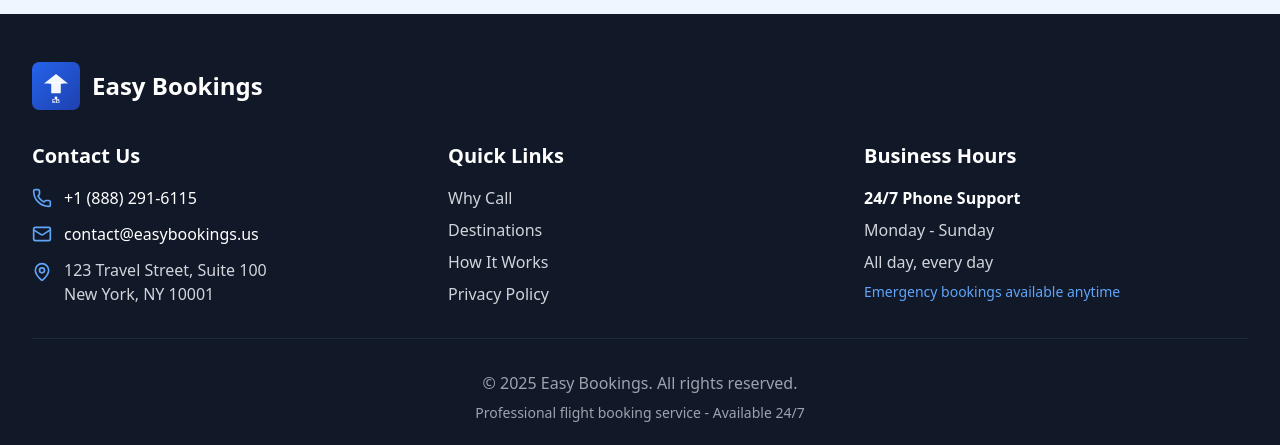
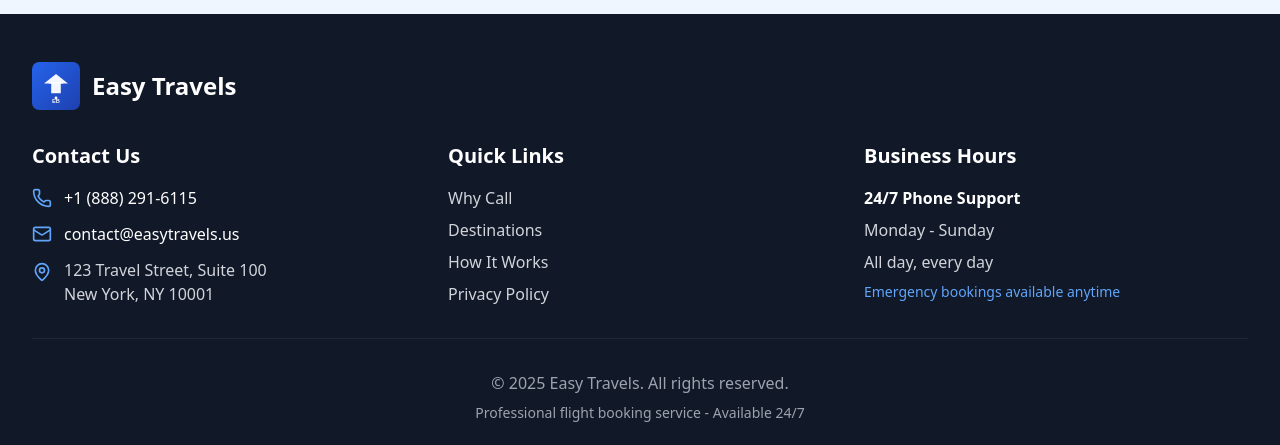
Before and after one commit to ddangerdevil/easytravels, a React (Vite) app: page / in a window 1280 px wide. Shown: the part 3210-3655 px from the top of the page. Built offline with nearby package versions, Linux system fonts and the light colour scheme.

Commit message:
Update Footer.tsx

```diff
--- a/src/components/Footer.tsx
+++ b/src/components/Footer.tsx
@@ -13,7 +13,7 @@ export function Footer({
             alt="Easy Bookings Logo"
             className="w-12 h-12"
           />
-          <span className="text-2xl font-bold">Easy Bookings</span>
+          <span className="text-2xl font-bold">Easy Travels</span>
         </div>
         <div className="grid grid-cols-1 md:grid-cols-3 gap-8 mb-8">
           <div>
@@ -28,7 +28,7 @@ export function Footer({
               <div className="flex items-center gap-3">
                 <MailIcon className="w-5 h-5 text-blue-400" />
                 <a href="mailto:contact@easybookings.us" className="hover:text-blue-400 transition-colors">
-                  contact@easybookings.us
+                  contact@easytravels.us
                 </a>
               </div>
               <div className="flex items-start gap-3">
@@ -79,7 +79,7 @@ export function Footer({
           </div>
         </div>
         <div className="border-t border-gray-800 pt-8 text-center text-gray-400">
-          <p>&copy; 2025 Easy Bookings. All rights reserved.</p>
+          <p>&copy; 2025 Easy Travels. All rights reserved.</p>
           <p className="text-sm mt-2">
             Professional flight booking service - Available 24/7
           </p>
```
